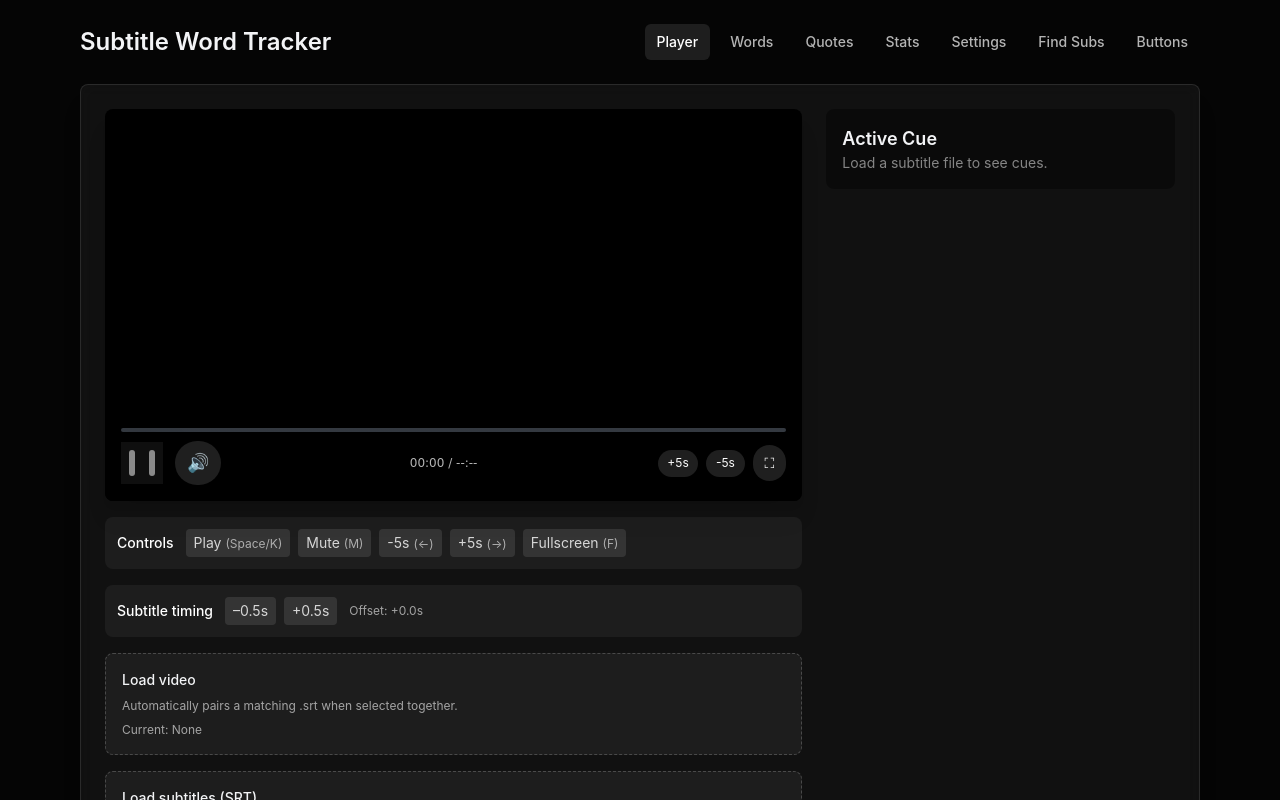
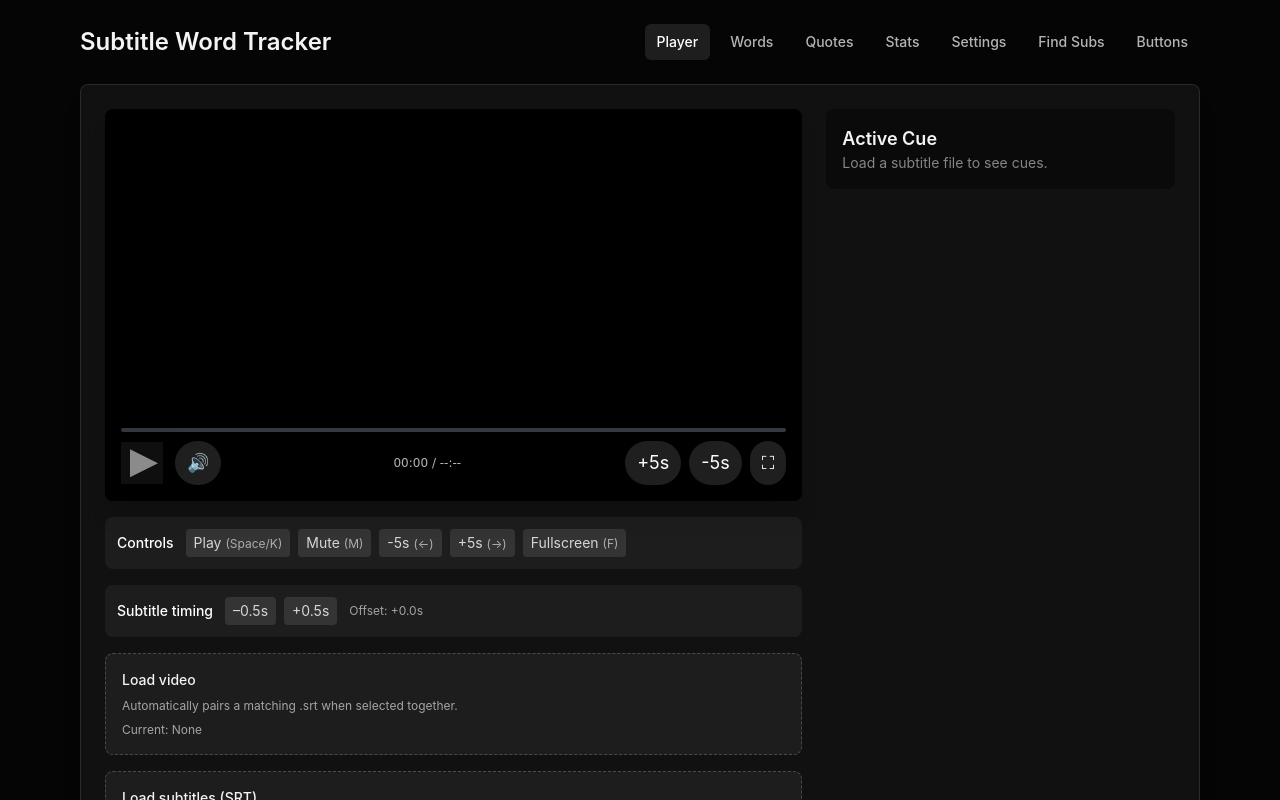
Before and after one commit to ofirgaash1/eng, a React (Vite) app: page / in a window 1280 px wide. Shown: the top 800 px of the page. Built offline with nearby package versions, Linux system fonts and the light colour scheme.

Commit message:
Raise subtitle token buttons above timeline

```diff
--- a/src/app/routes/PlayerPage.tsx
+++ b/src/app/routes/PlayerPage.tsx
@@ -84,7 +84,10 @@ function SubtitleCue({
 }: SubtitleCueProps) {
   const displayTokens = useDisplayTokens(cue, isRtl);
   return (
-    <div className={`flex flex-wrap ${className ?? ""}`} dir={isRtl ? "rtl" : "ltr"}>
+    <div
+      className={`pointer-events-none flex flex-wrap ${className ?? ""}`}
+      dir={isRtl ? "rtl" : "ltr"}
+    >
       {displayTokens.map((displayToken, index) => {
         const prevToken = index > 0 ? displayTokens[index - 1].token : undefined;
         const token = displayToken.token;
@@ -93,7 +96,7 @@ function SubtitleCue({
           <button
             key={`${displayToken.text}-${index}`}
             type="button"
-            className={`rounded px-0.5 text-left ${spacingClass} ${
+            className={`pointer-events-auto relative z-40 rounded px-0.5 text-left ${spacingClass} ${
               token.isWord ? "focus:outline-none focus-visible:outline-none" : "cursor-default"
             }`}
             onClick={(event) => {
@@ -1016,7 +1019,7 @@ export default function PlayerPage() {
                 <div className="flex flex-wrap items-center gap-3">
                   <button
                     type="button"
-                    className={`group play-variant variant-24 focus:outline-none focus-visible:ring-2 focus-visible:ring-sky-200 ${isPlaying ? "" : "is-paused"}`}
+                    className={`group play-variant variant-24 focus:outline-none focus-visible:ring-2 focus-visible:ring-sky-200 ${isPlaying ? "is-paused" : ""}`}
                     onClick={() => {
                       togglePlayback();
                       focusPlayerContainer();
@@ -1065,7 +1068,7 @@ export default function PlayerPage() {
                   <div className="flex flex-row-reverse items-center gap-2">
                     <button
                       type="button"
-                      className="group player-icon-button text-sm focus:outline-none focus-visible:ring-2 focus-visible:ring-sky-200"
+                      className="group player-icon-button text-lg focus:outline-none focus-visible:ring-2 focus-visible:ring-sky-200"
                       onClick={() => {
                         toggleFullscreen();
                         focusPlayerContainer();
@@ -1077,7 +1080,7 @@ export default function PlayerPage() {
                     </button>
                     <button
                       type="button"
-                      className="group player-pill-button text-xs focus:outline-none focus-visible:ring-2 focus-visible:ring-sky-200"
+                      className="group player-icon-button text-lg focus:outline-none focus-visible:ring-2 focus-visible:ring-sky-200"
                       onClick={() => {
                         seekBy(-5);
                         focusPlayerContainer();
@@ -1088,7 +1091,7 @@ export default function PlayerPage() {
                     </button>
                     <button
                       type="button"
-                      className="group player-pill-button text-xs focus:outline-none focus-visible:ring-2 focus-visible:ring-sky-200"
+                      className="group player-icon-button text-lg focus:outline-none focus-visible:ring-2 focus-visible:ring-sky-200"
                       onClick={() => {
                         seekBy(5);
                         focusPlayerContainer();
@@ -1125,7 +1128,7 @@ export default function PlayerPage() {
                   {activeSecondaryCues.map((cue) => (
                     <div
                       key={`${cue.startMs}-${cue.endMs}`}
-                      className="subtitle-overlay subtitle-overlay-secondary pointer-events-auto max-w-3xl text-center"
+                      className="subtitle-overlay subtitle-overlay-secondary pointer-events-none max-w-3xl text-center"
                     >
                       <SubtitleCue
                         cue={cue}
@@ -1164,7 +1167,7 @@ export default function PlayerPage() {
                   {activeCues.map((cue) => (
                     <div
                       key={`${cue.startMs}-${cue.endMs}`}
-                      className="subtitle-overlay pointer-events-auto max-w-3xl text-center"
+                      className="subtitle-overlay pointer-events-none max-w-3xl text-center"
                     >
                       <SubtitleCue
                         cue={cue}
```
